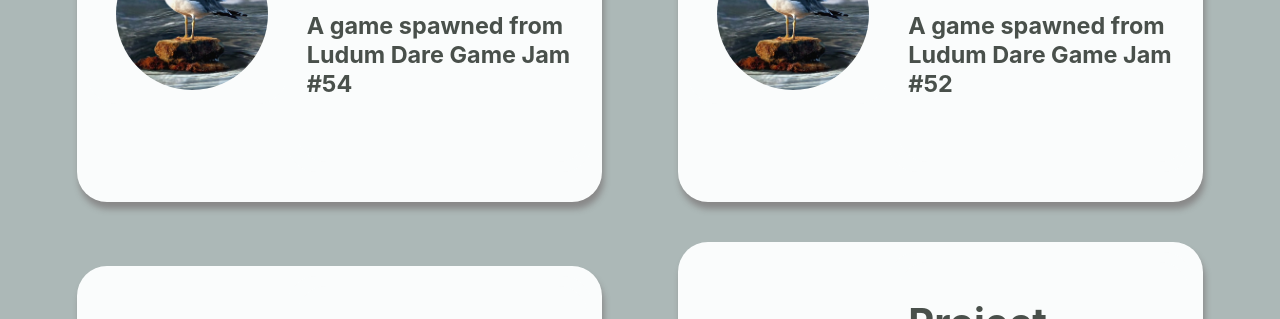
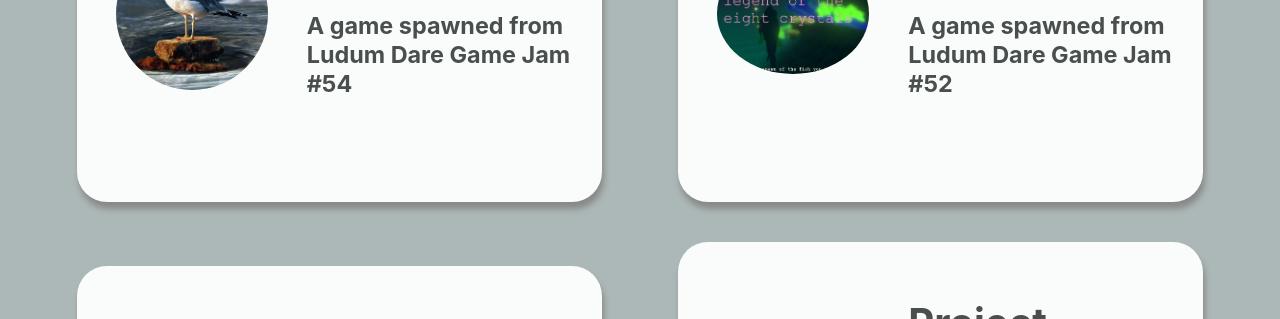
Before and after one commit to MarkWinter1/MarkWinter1.github.io, a plain HTML site: page projects.html in a window 1280 px wide. Shown: the part 781-1100 px from the top of the page. Drawn offline with Linux system fonts and the light colour scheme.

Commit message:
image trial

```diff
--- a/projects.html
+++ b/projects.html
@@ -75,7 +75,7 @@
 		<!-- 4: Fishyphus of the Deep-->
 		<div class="container" style="width: 42%; float: right;">
 			<div class="image" style="width: 40%; text-align: center">
-				<img src="gull.jpg" alt="Seagull screaming on a rock" width="80%" height="80%" style="border-radius: 50%">
+				<img src="fishyphus.png" alt="Seagull screaming on a rock" width="80%" height="80%" style="border-radius: 50%">
 			</div>
 			<div class="text" style="width: 60%">
 				<div class="bar">
```
Also changed, not shown: fishyphus.png (added), 2 other files.
